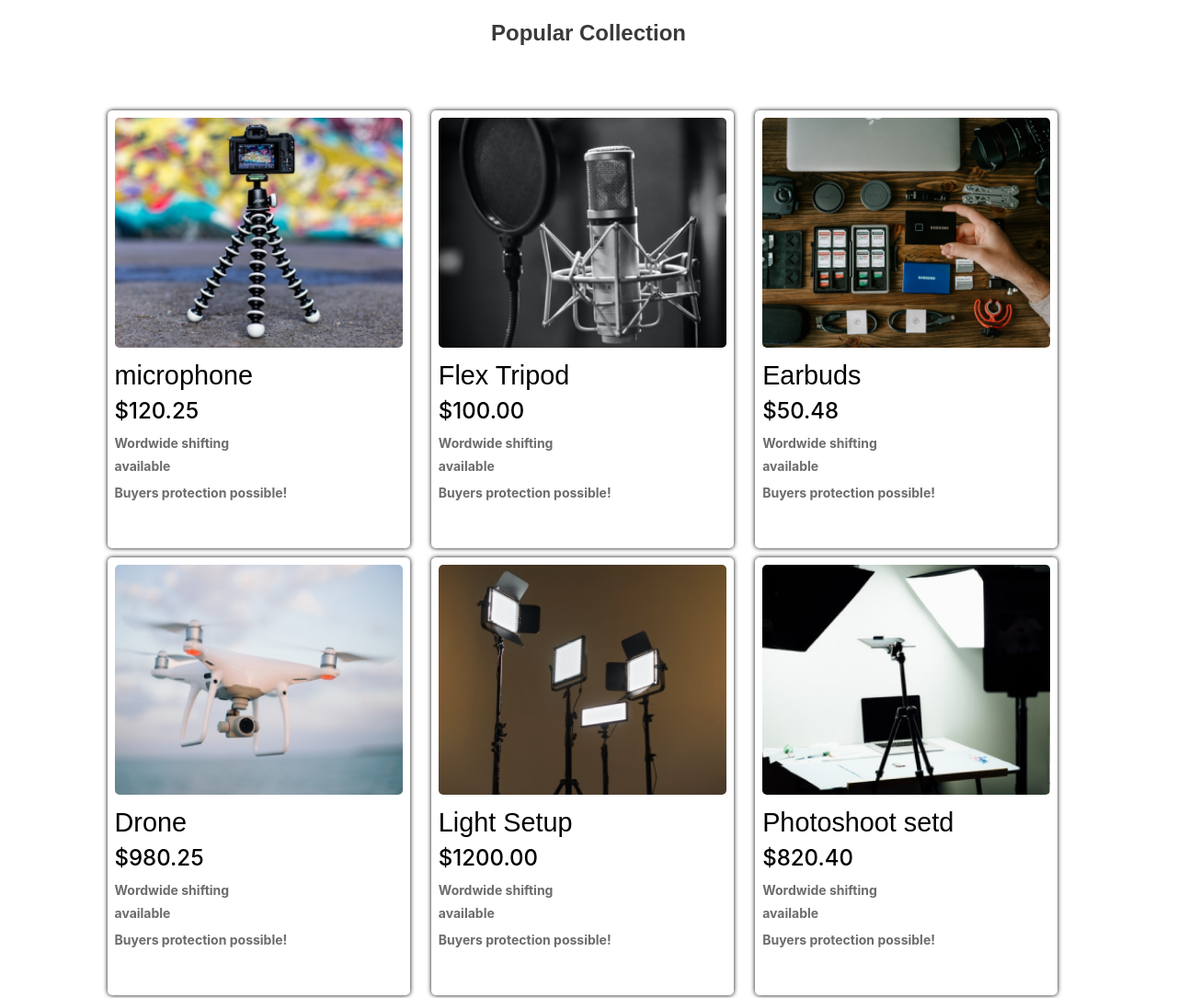
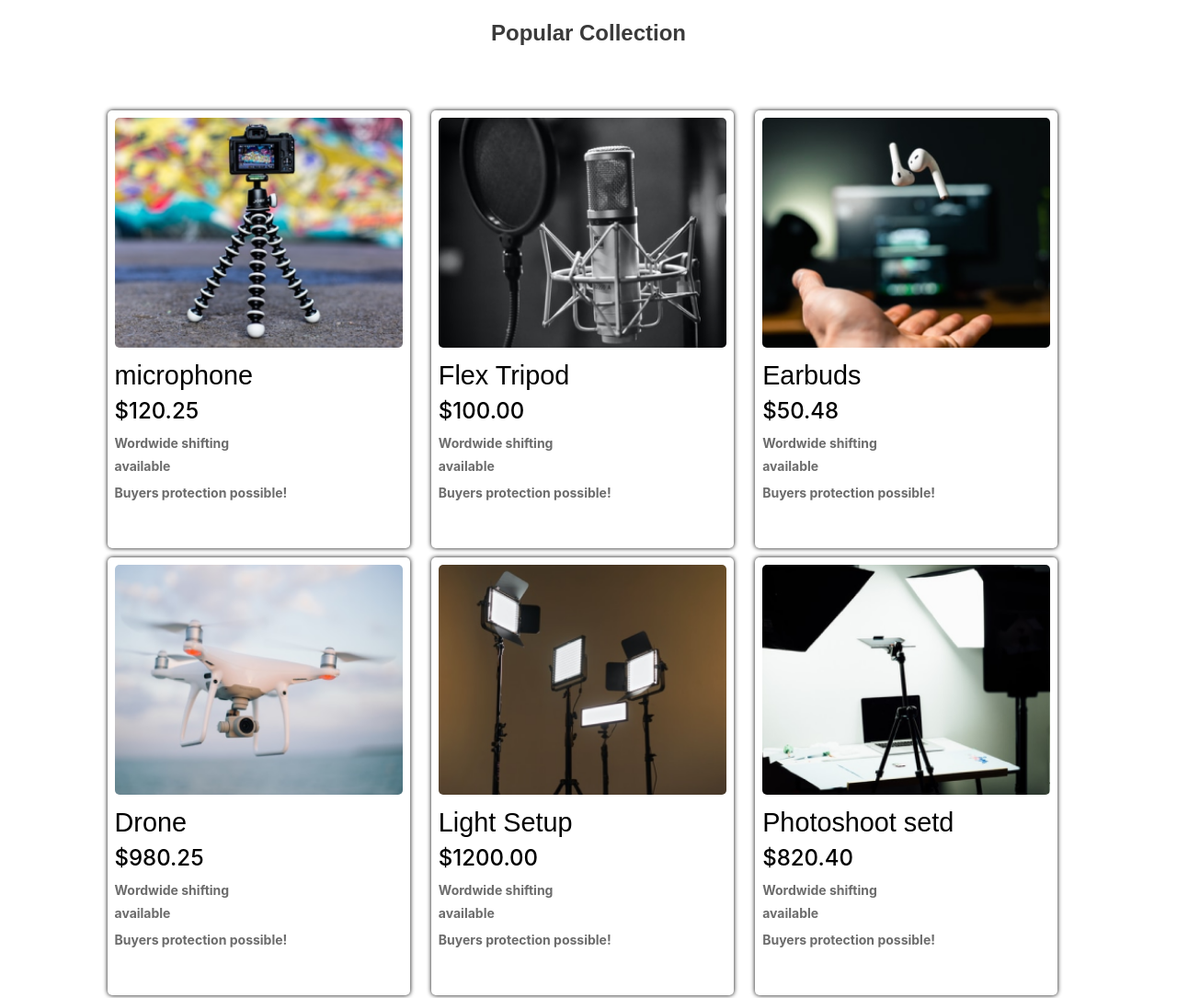
Before and after one commit to Walidprogramming-hero/B1201-influencer-gear-website, a plain HTML site: page index.html in a window 1280 px wide. Shown: the part 860-1945 px from the top of the page at 92% size. Drawn offline with Linux system fonts and the light colour scheme.

Commit message:
added airpod imges

```diff
--- a/index.html
+++ b/index.html
@@ -91,7 +91,7 @@
                         <!-- card-2 ends -->
                         <!-- card-3 -->
                           <div class="card">
-                            <img src="./images/gear.png" alt="">
+                            <img src="./images/airpod.png" alt="">
                             <h3 class="cart-tittle poppins-fonts" id="medium">Earbuds</h3>
                             <h4 class="price-tittle">$50.48</h4>
                            <div class="sub">
--- a/style/style.css
+++ b/style/style.css
@@ -162,6 +162,7 @@ ul li a{
     padding: 8px;
     border-radius: 5px;
     overflow: hidden;
+    background-color: white;
 }
 .card img{
     width: 100%;
```
